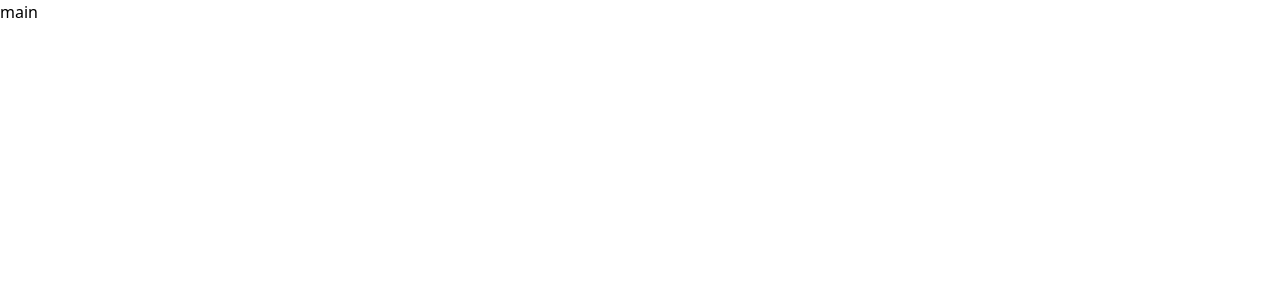
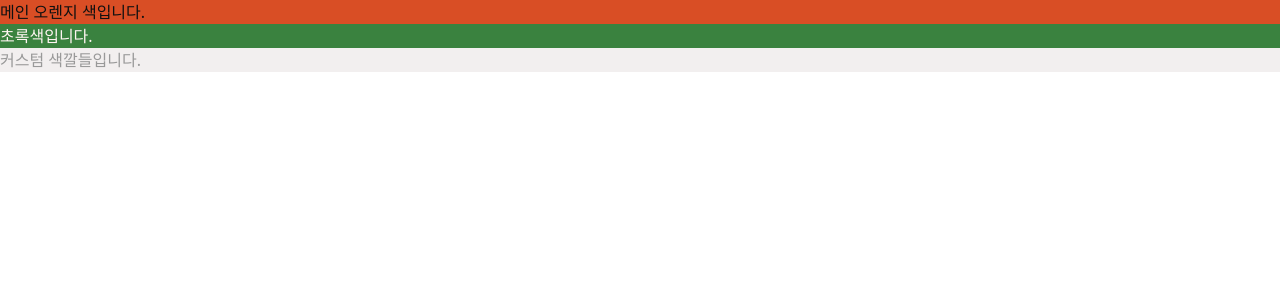
Before and after one commit to Team-OnAndOff/front, a React (Vite) app: page / in a window 1280 px wide. Shown: the top 300 px of the page. Built offline with nearby package versions, Linux system fonts and the light colour scheme.

Commit message:
🔧 add [#2]: custom color

```diff
--- a/src/App.tsx
+++ b/src/App.tsx
@@ -1,3 +1,7 @@
 export default function App() {
-  return <div>main</div>
+  return <>
+    <div className="text-white bg-main-color hover:bg-main-hover-color hover:text-black-color">메인 오렌지 색입니다.</div>
+    <div className="bg-sub-color text-main-light-color">초록색입니다.</div>
+    <div className="bg-light-gray-color text-dark-gray-color">커스텀 색깔들입니다.</div>
+  </>;
 }
--- a/tailwind.config.js
+++ b/tailwind.config.js
@@ -1,8 +1,23 @@
 /** @type {import('tailwindcss').Config} */
+
 export default {
   content: ['./index.html', './src/**/*.{js,ts,jsx,tsx}'],
   theme: {
-    extend: {},
+    extend: {
+      colors: {
+        // 메인컬러 오렌지색
+        'main-color': '#ff5e2e',
+        'main-hover-color': '#d94e25',
+        'main-light-color': '#fff5f2',
+
+        // 서브컬러 초록색
+        'sub-color': '#3a823f',
+
+        'black-color': '#111111',
+        'light-gray-color': '#f2efef',
+        'dark-gray-color': '#999999',
+      },
+    },
   },
   plugins: [],
-};
+}
```
